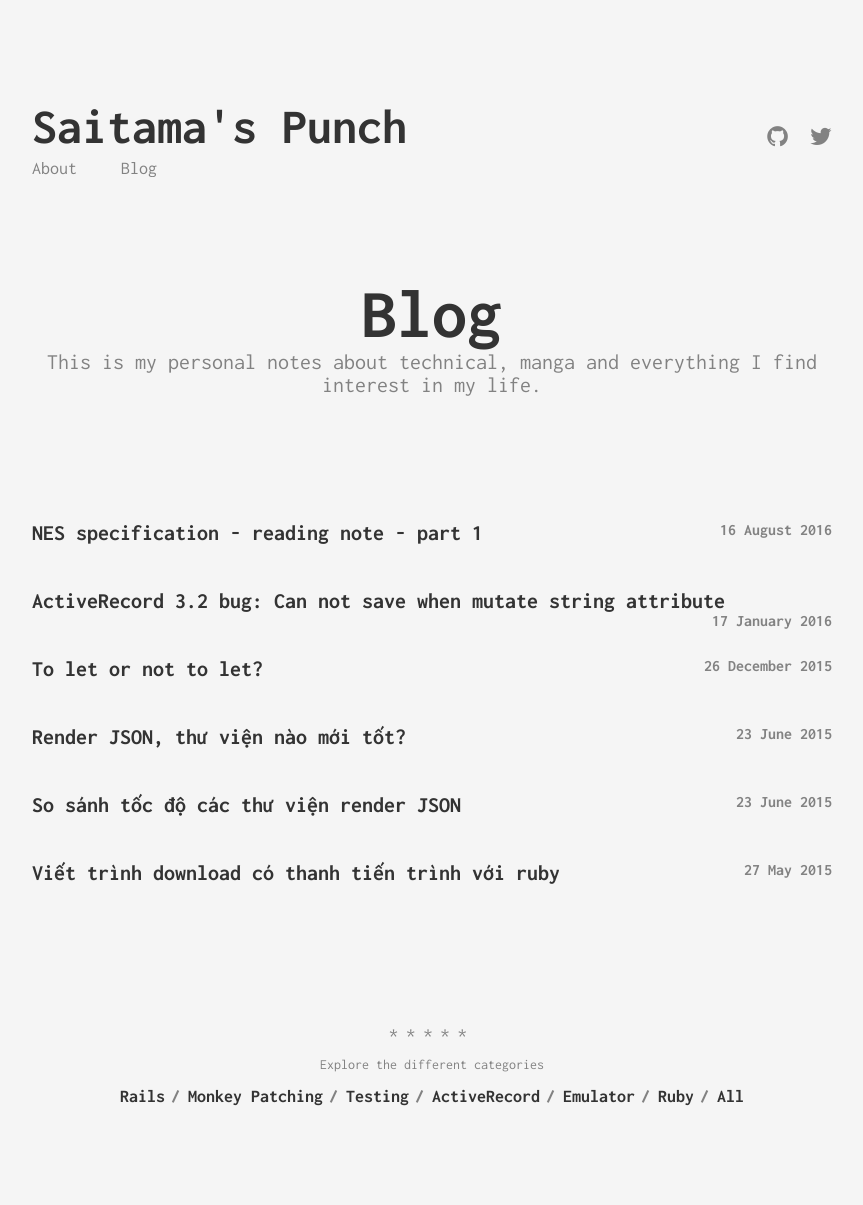
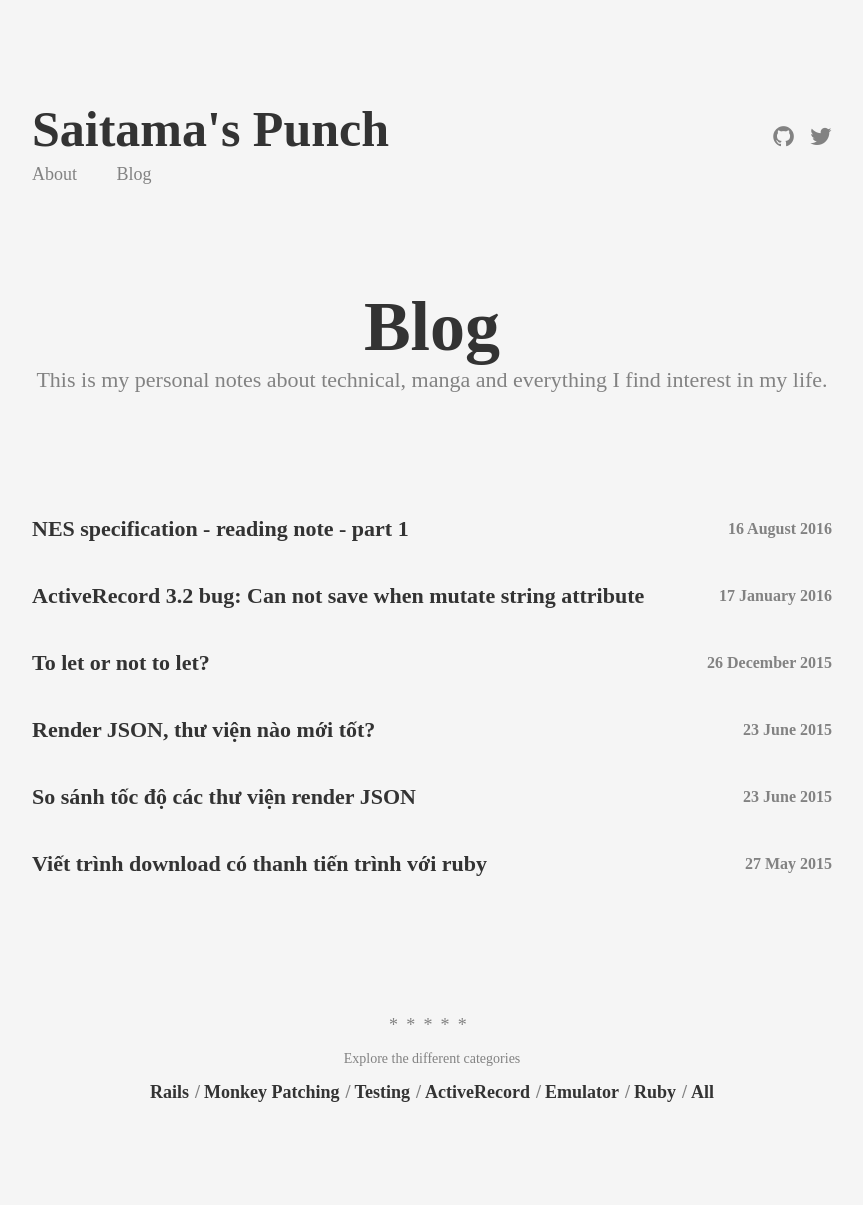
Before and after one commit to hieuk09/hieuk09.github.io, a Jekyll site: the page built from index.html, in a window 1280 px wide. Shown: the whole page, without its empty margins (208-1071 px from the left). Built offline with Jekyll 4.4.1, drawn with Linux system fonts in a browser that asks for light colours.

Commit message:
[f] Change font

```diff
--- a/_includes/externals/styling.html
+++ b/_includes/externals/styling.html
@@ -1,4 +1,3 @@
-<link href='http://fonts.googleapis.com/css?family=Inconsolata:400,700' rel='stylesheet' type='text/css'>
 <link rel="stylesheet" href="{{ "/assets/vendor/normalize-css/normalize.css" | prepend: site.baseurl }}">
 <link rel="stylesheet" href="{{ "/css/main.css" | prepend: site.baseurl }}">
 <link rel="stylesheet" href="{{ "/assets/vendor/highlight/styles/solarized_dark.css" | prepend: site.baseurl }}">
--- a/_sass/_default.scss
+++ b/_sass/_default.scss
@@ -1,6 +1,6 @@
 /* =Base */
 body {
-    font-family: 'Inconsolata', ;
+    font-family: 'fontello' ;
     color: $iron;
     background-color: $dorian;
 }
--- /dev/null
+++ b/_sass/_fontello.scss
@@ -0,0 +1,12 @@
+@font-face {
+  font-family: 'fontello';
+  src: url('../assets/vendor/font-fontello/fontello.eot?19053948');
+  src: url('../assets/vendor/font-fontello/fontello.eot?19053948#iefix')
+  format('embedded-opentype'),
+  url('../assets/vendor/font-fontello/fontello.woff?19053948') format('woff'),
+  url('../assets/vendor/font-fontello/fontello.ttf?19053948') format('truetype'),
+  url('../assets/vendor/font-fontello/fontello.svg?19053948#fontello')
+  format('svg');
+  font-weight: normal;
+  font-style: normal;
+}
--- a/css/main.scss
+++ b/css/main.scss
@@ -11,5 +11,11 @@ $cloudy: #828282;
 @import
     "mixins",
     "default",
-    "404"
+    "404",
+    "fontello"
 ;
+
+li {
+  line-height: 20px;
+  margin-bottom: 3px;
+}
```
Also changed, not shown: assets/vendor/font-fontello/fontello.svg (added), assets/vendor/font-fontello/fontello.ttf (added), assets/vendor/font-fontello/fontello.woff (added), 2 other files.
